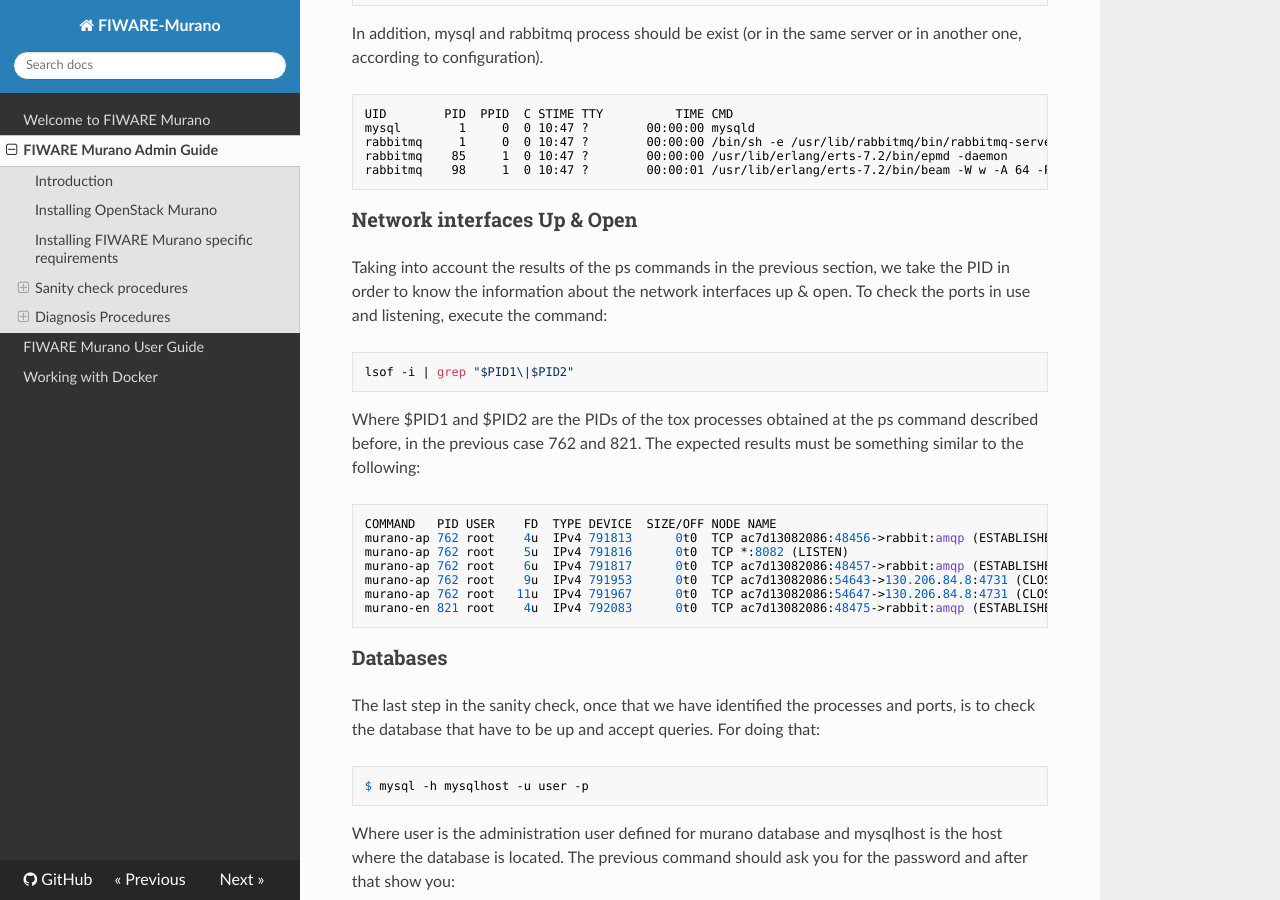
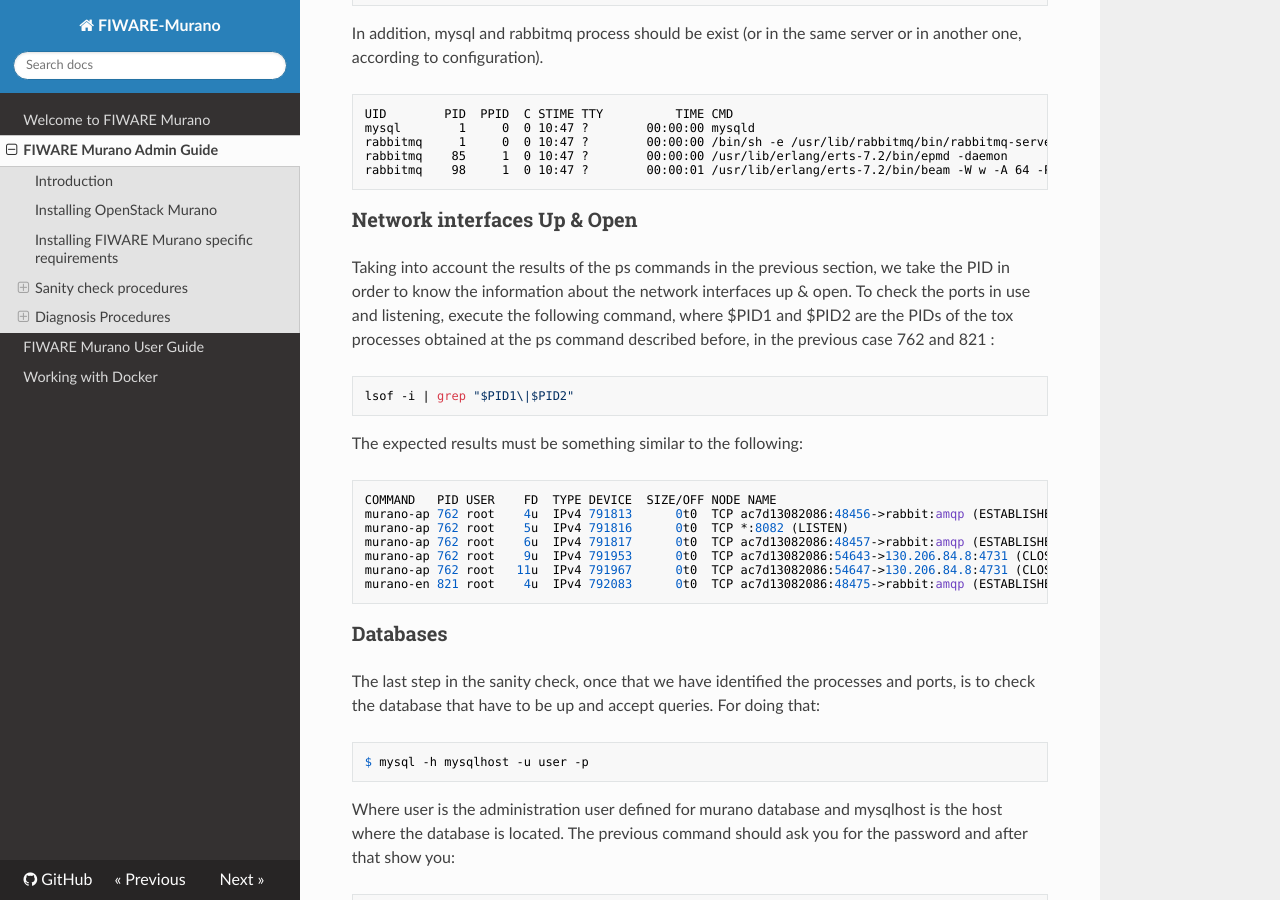
Before and after one commit to flopezag/fiware-murano, an MkDocs documentation site: the page built from doc/admin.md, in a window 1280 px wide and 900 px high, scrolled down 3034 px. Built offline with MkDocs 1.6.1, drawn with Linux system fonts in a browser that asks for light colours; nearby versions of some CDN libraries; comment, search, counter and statistics services are not loaded; old or Windows-style settings are respelled for this version of MkDocs; some of the changed text lies outside the part shown.

Commit message:
Working towards comments

```diff
--- a/doc/admin.md
+++ b/doc/admin.md
@@ -168,13 +168,12 @@
 Taking into account the results of the ps commands in the previous
 section, we take the PID in order to know the information about the
 network interfaces up & open. To check the ports in use and listening,
-execute the command:
+execute the following command, where $PID1 and $PID2 are the PIDs of the tox processes obtained
+at the ps command described before, in the previous case 762 and 821 :
 
     lsof -i | grep "$PID1\|$PID2"
 
-Where $PID1 and $PID2 are the PIDs of the tox processes obtained
-at the ps command described before, in the previous case 762 and 821. The expected results must be something
-similar to the following:
+The expected results must be something similar to the following:
 
     COMMAND   PID USER    FD  TYPE DEVICE  SIZE/OFF NODE NAME
     murano-ap 762 root    4u  IPv4 791813      0t0  TCP ac7d13082086:48456->rabbit:amqp (ESTABLISHED)
```
Also changed, not shown: other parts of doc/admin.md (+7 -7 lines).
